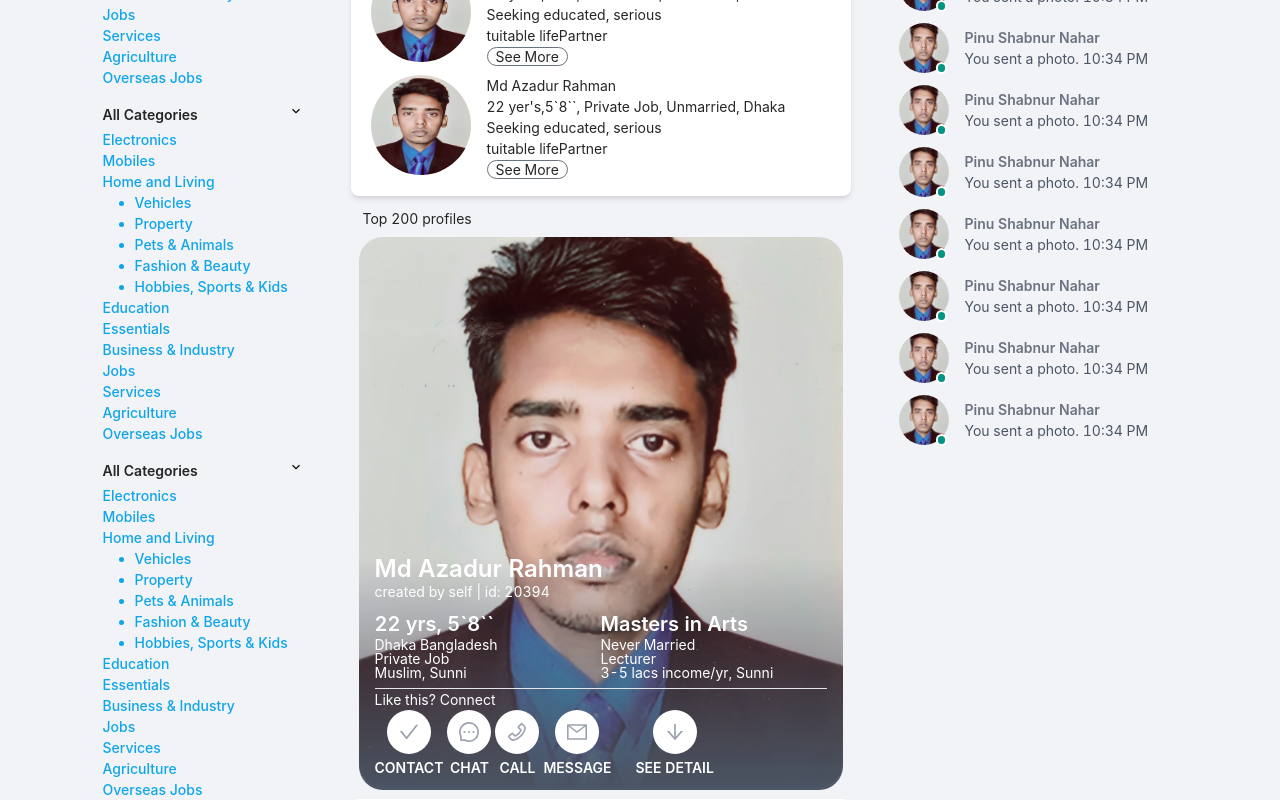
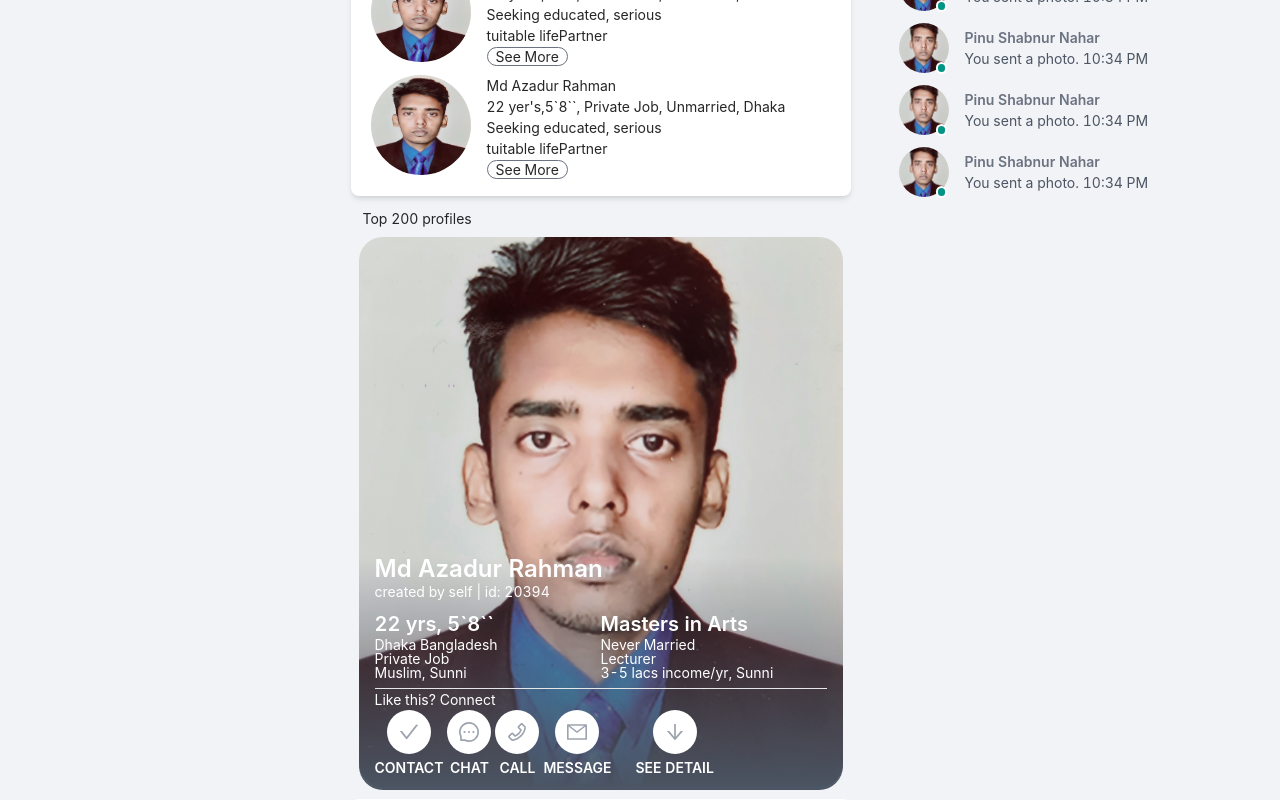
Before and after one commit to iazadur/bebaha, a Next.js app: page / in a window 1280 px wide. Shown: the part 700-1500 px from the top of the page. Built offline with nearby package versions, Linux system fonts and the light colour scheme.

Commit message:
update responsive

```diff
--- a/components/Asidebar/Asidebar.js
+++ b/components/Asidebar/Asidebar.js
@@ -11,7 +11,7 @@ const Asidebar = () => {
     const [more, setMore] = useState(false)
     return (
         <>
-        <div className="overscroll-none">
+        <div className="fixed top-8">
 
         <div className="flex flex-col pt-12 text-red-400  font-bold">
                 {/* <AiFillHeart /> */}
@@ -51,7 +51,7 @@ const Asidebar = () => {
                 <label htmlFor="vehicle1" className='pl-5'>see more</label><br />
             </form>}
 
-            <div className="flex justify-between pt-3" onClick={() => setCat(!cat)}>
+            {/* <div className="flex justify-between pt-3" onClick={() => setCat(!cat)}>
                 <span className="font-semibold">All Categories</span> <span><GrFormDown /></span>
             </div>
 
@@ -76,78 +76,7 @@ const Asidebar = () => {
                     <li className=' text-sky-500 hover:text-indigo-500  font-medium cursor-pointer'>Agriculture</li>
                     <li className=' text-sky-500 hover:text-indigo-500  font-medium cursor-pointer'>Overseas Jobs</li>
                 </ul>
-            </div>}
-
-
-
-
-
-
-            <div className="flex justify-between pt-3" onClick={() => setCat(!cat)}>
-                <span className="font-semibold">All Categories</span> <span><GrFormDown /></span>
-            </div>
-
-            {cat && <div className="py-1">
-                <ul>
-                    <li className=' text-sky-500 hover:text-indigo-500  font-medium cursor-pointer'>Electronics</li>
-                    <li className=' text-sky-500 hover:text-indigo-500  font-medium cursor-pointer'>Mobiles</li>
-                    <li className=' text-sky-500 hover:text-indigo-500  font-medium cursor-pointer'>Home and Living
-                        <ul className='pl-8 list-disc'>
-                            <li className=' text-sky-500 hover:text-indigo-500  font-medium cursor-pointer'>Vehicles</li>
-                            <li className=' text-sky-500 hover:text-indigo-500  font-medium cursor-pointer'>Property</li>
-                            <li className=' text-sky-500 hover:text-indigo-500  font-medium cursor-pointer'>Pets & Animals</li>
-                            <li className=' text-sky-500 hover:text-indigo-500  font-medium cursor-pointer'>Fashion & Beauty</li>
-                            <li className=' text-sky-500 hover:text-indigo-500  font-medium cursor-pointer'>Hobbies, Sports & Kids</li>
-                        </ul>
-                    </li>
-                    <li className=' text-sky-500 hover:text-indigo-500  font-medium cursor-pointer'>Education</li>
-                    <li className=' text-sky-500 hover:text-indigo-500  font-medium cursor-pointer'>Essentials</li>
-                    <li className=' text-sky-500 hover:text-indigo-500  font-medium cursor-pointer'>Business & Industry</li>
-                    <li className=' text-sky-500 hover:text-indigo-500  font-medium cursor-pointer'>Jobs</li>
-                    <li className=' text-sky-500 hover:text-indigo-500  font-medium cursor-pointer'>Services</li>
-                    <li className=' text-sky-500 hover:text-indigo-500  font-medium cursor-pointer'>Agriculture</li>
-                    <li className=' text-sky-500 hover:text-indigo-500  font-medium cursor-pointer'>Overseas Jobs</li>
-                </ul>
-            </div>}
-
-            <div className="flex justify-between pt-3" onClick={() => setCat(!cat)}>
-                <span className="font-semibold">All Categories</span> <span><GrFormDown /></span>
-            </div>
-
-            {cat && <div className="py-1">
-                <ul>
-                    <li className=' text-sky-500 hover:text-indigo-500  font-medium cursor-pointer'>Electronics</li>
-                    <li className=' text-sky-500 hover:text-indigo-500  font-medium cursor-pointer'>Mobiles</li>
-                    <li className=' text-sky-500 hover:text-indigo-500  font-medium cursor-pointer'>Home and Living
-                        <ul className='pl-8 list-disc'>
-                            <li className=' text-sky-500 hover:text-indigo-500  font-medium cursor-pointer'>Vehicles</li>
-                            <li className=' text-sky-500 hover:text-indigo-500  font-medium cursor-pointer'>Property</li>
-                            <li className=' text-sky-500 hover:text-indigo-500  font-medium cursor-pointer'>Pets & Animals</li>
-                            <li className=' text-sky-500 hover:text-indigo-500  font-medium cursor-pointer'>Fashion & Beauty</li>
-                            <li className=' text-sky-500 hover:text-indigo-500  font-medium cursor-pointer'>Hobbies, Sports & Kids</li>
-                        </ul>
-                    </li>
-                    <li className=' text-sky-500 hover:text-indigo-500  font-medium cursor-pointer'>Education</li>
-                    <li className=' text-sky-500 hover:text-indigo-500  font-medium cursor-pointer'>Essentials</li>
-                    <li className=' text-sky-500 hover:text-indigo-500  font-medium cursor-pointer'>Business & Industry</li>
-                    <li className=' text-sky-500 hover:text-indigo-500  font-medium cursor-pointer'>Jobs</li>
-                    <li className=' text-sky-500 hover:text-indigo-500  font-medium cursor-pointer'>Services</li>
-                    <li className=' text-sky-500 hover:text-indigo-500  font-medium cursor-pointer'>Agriculture</li>
-                    <li className=' text-sky-500 hover:text-indigo-500  font-medium cursor-pointer'>Overseas Jobs</li>
-                </ul>
-            </div>}
-
-
-
-
-
-
-
-
-
-
-
-
+            </div>} */}
 
 
 
@@ -168,8 +97,9 @@ const Asidebar = () => {
                 <li>Promote</li>
                 <li onClick={() => setMore(!more)} className='font-medium'>More</li>
             </ul>
+
             {more && <>
-                <ul className='flex gap-x-8 gap-y-1 my-2 text-gray-400 font-normal flex-wrap text-sm'>
+                <ul className='flex gap-x-8 gap-y-1 my-2 text-gray-400 font-normal flex-wrap text-sm' style={{width:"200px"}}>
                     <li>App</li>
                     <li>Add to home Screen</li>
                     <li>Follow Facebook</li>
--- a/components/Layout/Layout.js
+++ b/components/Layout/Layout.js
@@ -14,13 +14,13 @@ const Layout = ({ children }) => {
                     <div className="flex gap-x-12">
                         <div style={{ width: "200px" }} className="md:block hidden relative"><Asidebar /></div>
                         <div style={{ maxWidth: "500px" }} className="w-full"> <main>{children}</main> </div>
-                        <div style={{ width: "275px" }} className="md:block hidden"><RightSideBar /></div>
+                        <div style={{ width: "275px" }} className="md:block hidden relative"><RightSideBar /></div>
                     </div>
 
 
                 </div>
             </div>
-            <Footer />
+
         </>
     );
 };
--- a/components/Nav/Nav.js
+++ b/components/Nav/Nav.js
@@ -50,7 +50,7 @@ const Nav = () => {
                 </div>
             </div>
 
-            <div className=" gap-x-2 justify-center items-center md:hidden my-2 flex">
+            <div className=" gap-x-2 justify-center items-center md:hidden my-2 flex fixed top-12 py-1 z-40 bg-white shadow-lg left-0 right-0">
 
                         <div className=" md:col-span-5 col-span-7 flex-wrap  flex ">
                             <p className='rounded-2xl hover:bg-pink-700 hover:text-white font-medium px-3 py-1 cursor-pointer'>New Match (445)</p>
--- a/components/RightSideBar/RightSideBar.jsx
+++ b/components/RightSideBar/RightSideBar.jsx
@@ -4,6 +4,7 @@ import React from 'react';
 const RightSideBar = () => {
     return (
         <>
+            <div className="fixed top-18">
                 <div className="pt-2">
                     <Image src="/img/skrill.jpg" alt="" width="275" height={"275"} />
                 </div>
@@ -37,7 +38,7 @@ const RightSideBar = () => {
                 <hr />
                 <div className="my-4">
 
-                {Array.from({ length: 10 }).map((_, idx) => (
+                    {Array.from({ length: 6 }).map((_, idx) => (
                         <div className="flex gap-x-4 my-3  items-center" key={idx}>
                             <div className="avatar online">
                                 <Image className='rounded-full' src="/img/azad.jpg" alt="" width="50" height={"50"} />
@@ -49,6 +50,7 @@ const RightSideBar = () => {
                         </div>
                     ))}
                 </div>
+            </div>
         </>
     );
 };
```
Also changed, not shown: public/img/Skrill.jpg. Lines whose indentation alone changed are shown as unchanged.
